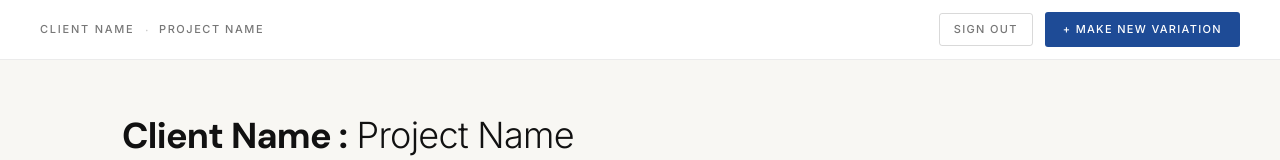
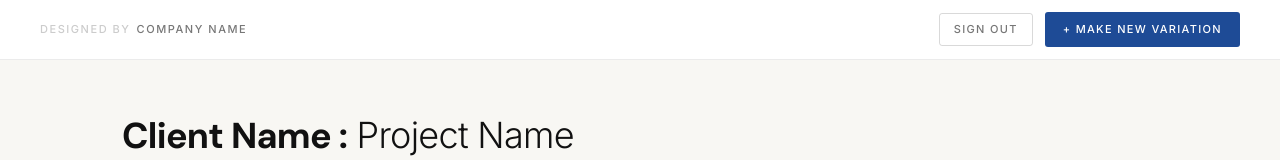
Before and after one commit to thinkany/vercel-design-template, a React (Vite) app: page / in a window 1280 px wide. Shown: the top 160 px of the page. Built offline with nearby package versions, Linux system fonts and the light colour scheme; a web font is replaced by a local one.

Commit message:
udpate for brand messaging in dashboard header

```diff
--- a/src/app/components/Dashboard.tsx
+++ b/src/app/components/Dashboard.tsx
@@ -60,19 +60,16 @@ export function Dashboard() {
         justifyContent: "space-between",
         padding: "0 40px",
       }}>
-        <div style={{ display: "flex", alignItems: "center", gap: 10 }}>
+        <div style={{ display: "flex", alignItems: "center", gap: 6 }}>
           <span style={{
             fontSize: 11,
             fontWeight: 500,
-            letterSpacing: "0.16em",
-            color: "var(--admin-gray-mid)",
+            letterSpacing: "0.14em",
+            color: "var(--admin-gray-light)",
             textTransform: "uppercase",
           }}>
-            {siteConfig.companyName}
+            Designed by
           </span>
-          {siteConfig.projectName && (
-            <>
-              <span style={{ color: "var(--admin-gray-light)", fontSize: 16 }}>·</span>
           <span style={{
             fontSize: 11,
             fontWeight: 500,
@@ -80,10 +77,8 @@ export function Dashboard() {
             color: "var(--admin-gray-mid)",
             textTransform: "uppercase",
           }}>
-                {siteConfig.projectName}
+            {siteConfig.companyName}
           </span>
-            </>
-          )}
         </div>
 
         <div style={{ display: "flex", alignItems: "center", gap: 12 }}>
--- a/src/app/components/Home.tsx
+++ b/src/app/components/Home.tsx
@@ -56,14 +56,14 @@ export function Home({ onNavigate, view, setView, orientation, setOrientation }:
   const toggleOrientation = () =>
     setOrientation(orientation === "portrait" ? "landscape" : "portrait");
   return (
-    <div style={{ minHeight: "100vh", background: "var(--ta-cream)", display: "flex", flexDirection: "column" }}>
+    <div className="min-h-screen bg-ta-cream flex flex-col">
       <ViewToggle view={view} onChange={setView} orientation={orientation} onRotate={toggleOrientation} />
       {view === "mobile" ? (
         <PhoneFrame bg="var(--ta-cream)" orientation={orientation}>{content}</PhoneFrame>
       ) : view === "tablet" ? (
         <TabletFrame bg="var(--ta-cream)" orientation={orientation}>{content}</TabletFrame>
       ) : (
-        <div style={{ flex: 1, display: "flex" }}>{content}</div>
+        <div className="flex-1 flex">{content}</div>
       )}
     </div>
   );
--- a/src/config/site.ts
+++ b/src/config/site.ts
@@ -7,6 +7,7 @@
 // intentional and signals "needs branding".
 
 const PLACEHOLDER_CLIENT = "Client Name";
+const PLACEHOLDER_COMPANY = "Company Name";
 const PLACEHOLDER_PROJECT = "Project Name";
 const PLACEHOLDER_TAGLINE = "Your site tagline";
 
@@ -24,11 +25,11 @@ export const siteConfig = {
   /** Client name. Falls back to a placeholder only while fully unbranded. */
   clientName: rawClient || PLACEHOLDER_CLIENT,
   /**
-   * Company / organization name — shown in the dashboard header wordmark.
-   * Falls back to the client name (then a placeholder) when left blank, so an
-   * unset company name never blanks the header.
+   * Company / organization name — the design agency, shown in the dashboard
+   * header ("Designed by {companyName}"). Falls back to its own placeholder when
+   * left blank, so an unset company name never blanks the header.
    */
-  companyName: rawCompany || rawClient || PLACEHOLDER_CLIENT,
+  companyName: rawCompany || PLACEHOLDER_COMPANY,
   /**
    * Project name — the secondary label. Falls back to a placeholder only while
    * fully unbranded; once branded, an intentionally-empty project name stays empty.
```
Also changed, not shown: 1 other file (tests, documents, lock files or other folders). Lines whose indentation alone changed are shown as unchanged.
